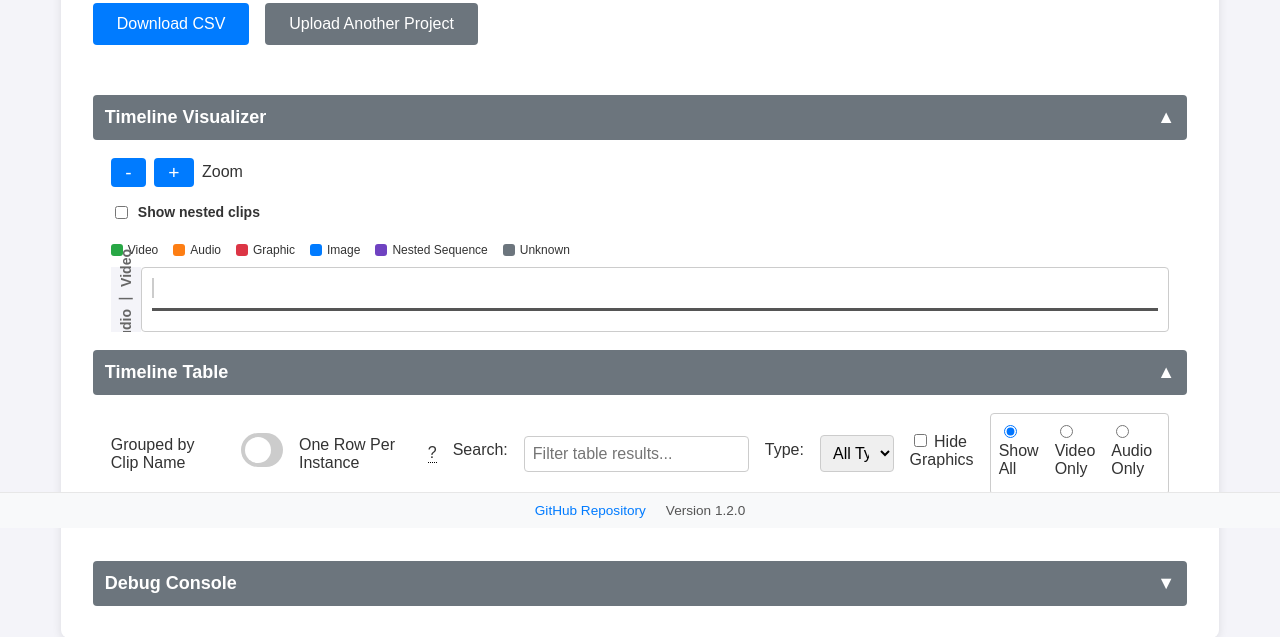
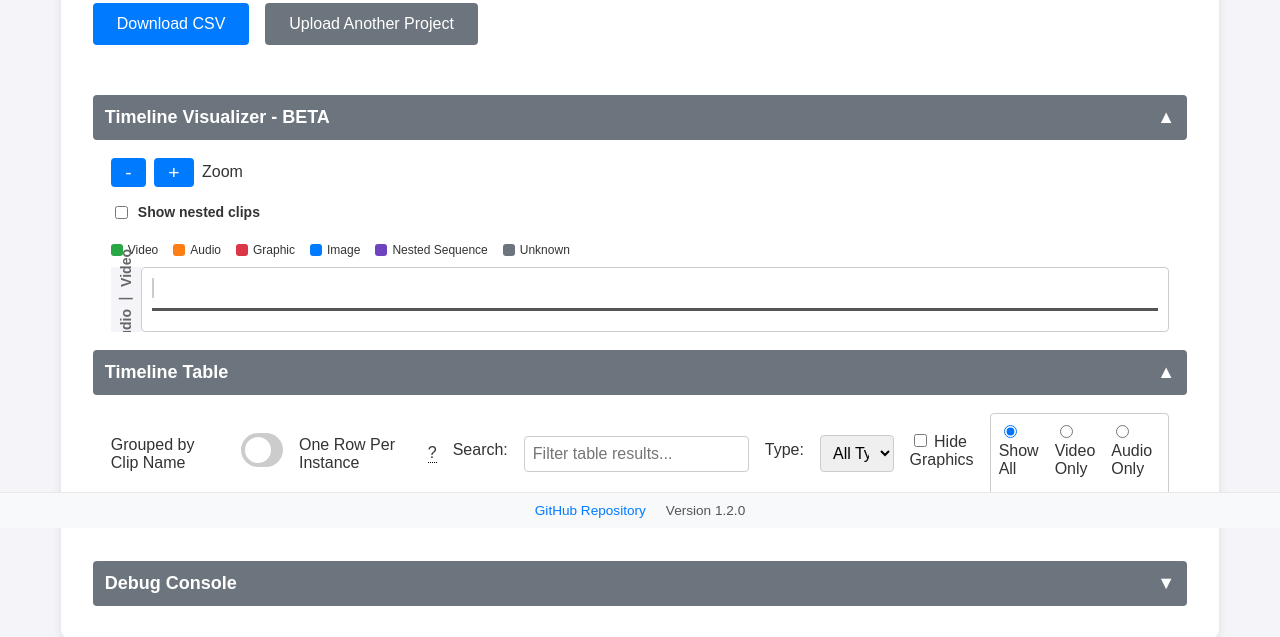
Before and after one commit to catastrofia/premiere-timeline-extractor, a Flask app: template templates/results.html in a window 1280 px wide. Shown: the part 272-909 px from the top of the page. Run offline with Flask 3, Linux system fonts and the light colour scheme; the template is opened without the code that fills it, so the values that code supplies are empty; some libraries are stand-ins or nearby versions.

Commit message:
Update Timeline Visualizer button text to BETA
Added "BETA" to the Timeline visualizer to better reflect it's current state of development.

```diff
--- a/templates/results.html
+++ b/templates/results.html
@@ -36,7 +36,7 @@
             <a href="/" class="button button-secondary">Upload Another Project</a>
         </div>
 
-        <button type="button" class="collapsible-header active">Timeline Visualizer</button>
+        <button type="button" class="collapsible-header active">Timeline Visualizer - BETA</button>
         <div class="collapsible-content active" style="padding-top: 18px;">
             <div class="zoom-controls">
                 <button id="zoom-out">-</button>
```
